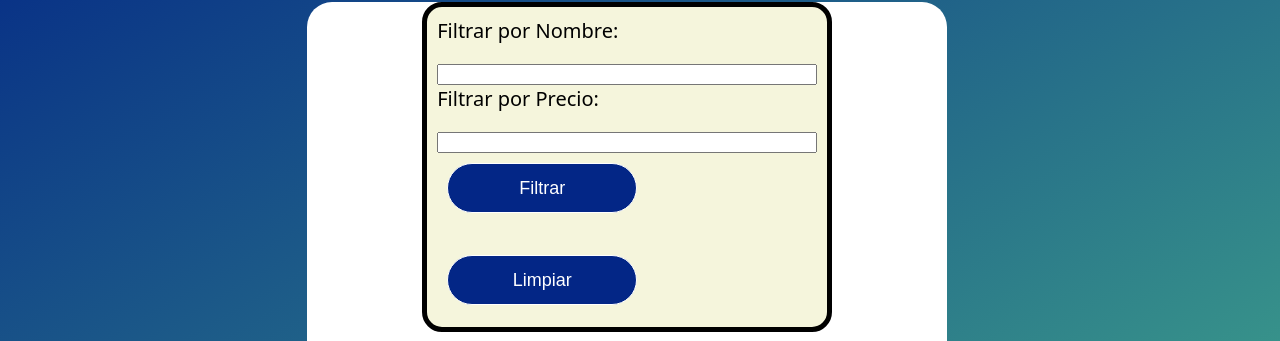
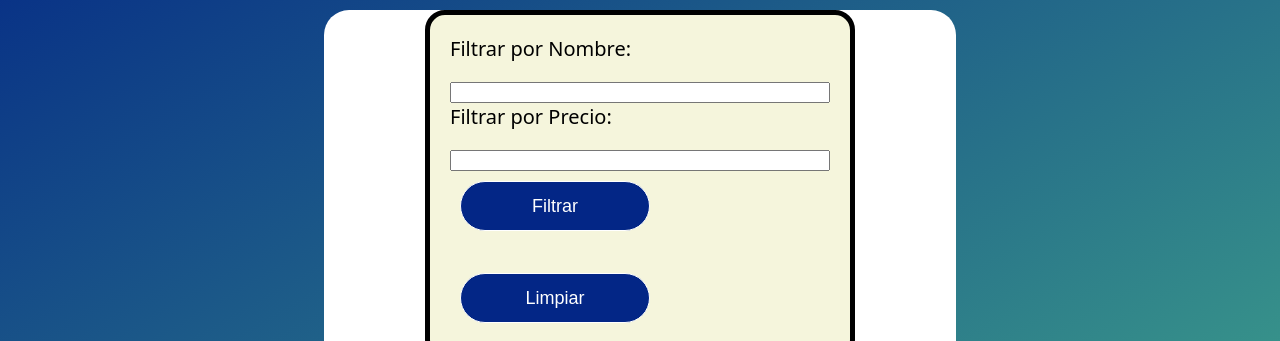
Before and after one commit to DilanNarajo/proyecto-final, a plain HTML site: page home.html in a window 1280 px wide. Shown: the part 153-494 px from the top of the page. Drawn offline with Linux system fonts and the light colour scheme.

Commit message:
version 3.2

```diff
--- a/home.html
+++ b/home.html
@@ -25,14 +25,17 @@
         </header>
 
         <main class="main">
-          <div class="filtros">
-            <label for="filtroNombre">Filtrar por Nombre:</label>
+          <section class="contanier">
+            <div class="filtros" id="filtros">
+              <label for="filtroNombre" type="text">Filtrar por Nombre:</label>
               <input type="text" id="filtroNombre">
               <label for="filtroPrecio">Filtrar por Precio:</label>
               <input type="number" id="filtroPrecio">
               <button onclick="aplicarFiltros()" >Filtrar</button><br>
               <button onclick="limpiarFiltros()" class="bt2">Limpiar</button>
             </div>
+          </section>
+
           <section >
             <h1>Tabla de productos</h1>
             <table id="tablaHerramientas"></table>
--- a/styles/home.css
+++ b/styles/home.css
@@ -1,6 +1,6 @@
 body {
-  margin: 0;
-  padding: 0;
+
+
   font-family: system-ui, -apple-system, BlinkMacSystemFont, 'Segoe UI', Roboto, Oxygen, Ubuntu, Cantarell, 'Open Sans', 'Helvetica Neue', sans-serif;
   background: linear-gradient(150deg, #032686, #58D68D);
   height: 160vh;
@@ -49,24 +49,28 @@ body {
 
   .main{
     background: white;
+    position: relative;
     height:auto;
     width: 50%;
     margin-left:auto;
-    margin-right:26%;
-    margin-top: 20px;
+    margin-right:auto;
     border-radius: 25px;
     font-family: system-ui, -apple-system, BlinkMacSystemFont, 'Segoe UI', Roboto, Oxygen, Ubuntu, Cantarell, 'Open Sans', 'Helvetica Neue', sans-serif;
   }
+
+
+
 
   .filtros{
     display: flex;
     flex-direction: column;
     height: 300px;
-    padding: 10px;
+    padding: 20px;
     width: 380px;
+    margin-top: 20px;
     margin-left: auto;
     margin-right: auto;
-    margin-top: 20px;
+
     border:5px solid black;
     border-radius: 20px;
     background-color:beige ;
```
Also changed, not shown: js/detalle.js (line endings or trailing spaces). Lines whose indentation alone changed are shown as unchanged.
